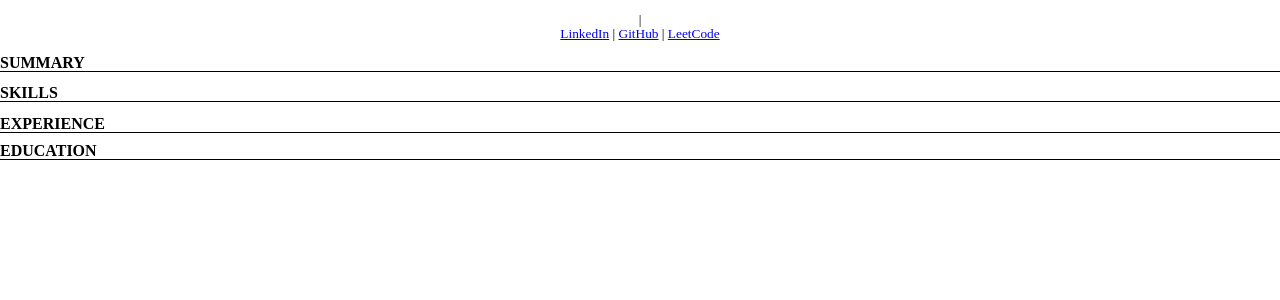
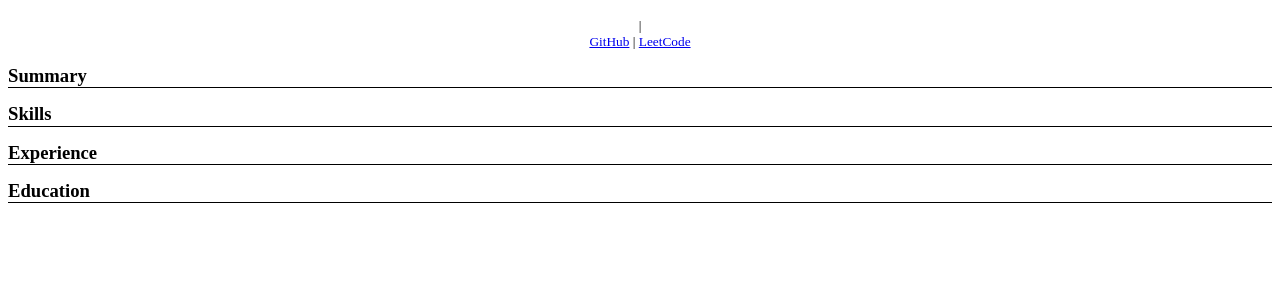
Before and after one commit to Sahilhamids/ai-resume-tailor-v2, a Python web app: template templates/resume.html in a window 1280 px wide. Shown: the top 300 px of the page. Run offline with Jinja, Linux system fonts and the light colour scheme; the template is opened without the code that fills it, so the values that code supplies are empty.

Commit message:
Simplified HTML template to fix PDF rendering

```diff
--- a/templates/resume.html
+++ b/templates/resume.html
@@ -3,52 +3,53 @@
 
 <head>
     <style>
-        /* Strict ATS-friendly CSS */
         @page {
             size: letter portrait;
             margin: 0.5in;
-            /* Forces margins to keep content tight */
         }
 
         body {
             font-family: "Times New Roman", Times, serif;
-            font-size: 10pt;
-            line-height: 1;
+            font-size: 11pt;
+            line-height: 1.2;
             color: #000;
-            margin: 0;
-            padding: 0;
         }
 
         h1 {
-            font-size: 15pt;
+            font-size: 20pt;
             text-align: center;
             margin-bottom: 5px;
-            text-transform: uppercase;
         }
 
-        .contact-info {
+        .contact {
             text-align: center;
             font-size: 10pt;
-            margin-bottom: 15px;
+            margin-bottom: 10px;
         }
 
         h2 {
-            font-size: 12pt;
+            font-size: 14pt;
             border-bottom: 1px solid #000;
-            margin-top: 10px;
+            margin-top: 15px;
             margin-bottom: 5px;
-            text-transform: uppercase;
+        }
+
+        /* Simple block layout, NO FLEXBOX */
+        .job-container {
+            margin-bottom: 10px;
         }
 
         .job-header {
-            display: flex;
-            justify-content: space-between;
             font-weight: bold;
-            margin-top: 8px;
+            overflow: hidden;
         }
 
-        .date {
-            font-weight: normal;
+        .job-title {
+            float: left;
+        }
+
+        .job-date {
+            float: right;
             font-style: italic;
         }
 
@@ -65,9 +66,8 @@
 
 <body>
     <h1>{{ name }}</h1>
-    <div class="contact-info">
+    <div class="contact">
         {{ email }} | {{ phone }} <br>
-        <a href="https://linkedin.com/in/sahil-h-shaikh">LinkedIn</a> |
         <a href="https://github.com/Sahilhamids">GitHub</a> |
         <a href="https://leetcode.com/u/sahilhamid/">LeetCode</a>
     </div>
@@ -80,10 +80,10 @@
 
     <h2>Experience</h2>
     {% for job in experience %}
-    <div>
+    <div class="job-container">
         <div class="job-header">
-            <span>{{ job.title }} | {{ job.company }}</span>
-            <span class="date">{{ job.dates }}</span>
+            <span class="job-title">{{ job.title }} | {{ job.company }}</span>
+            <span class="job-date">{{ job.dates }}</span>
         </div>
         <ul>
             {% for bullet in job.bullets %}
@@ -96,8 +96,7 @@
     <h2>Education</h2>
     {% for edu in education %}
     <div>
-        <span style="font-weight: bold;">{{ edu.degree }}</span> | {{ edu.school }} <span class="date">{{ edu.year
-            }}</span>
+        <strong>{{ edu.degree }}</strong> | {{ edu.school }} ({{ edu.year }})
     </div>
     {% endfor %}
 </body>
```
